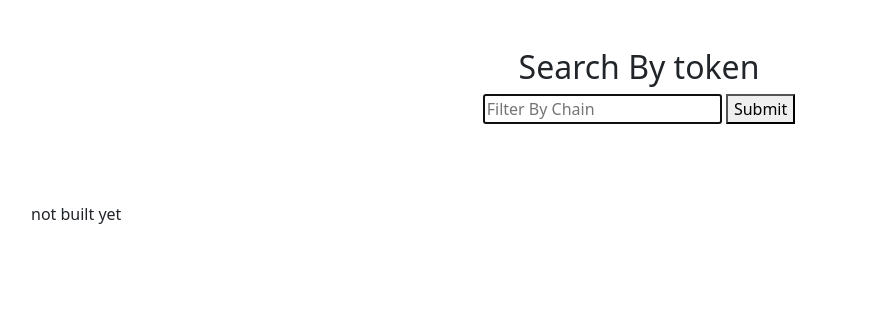
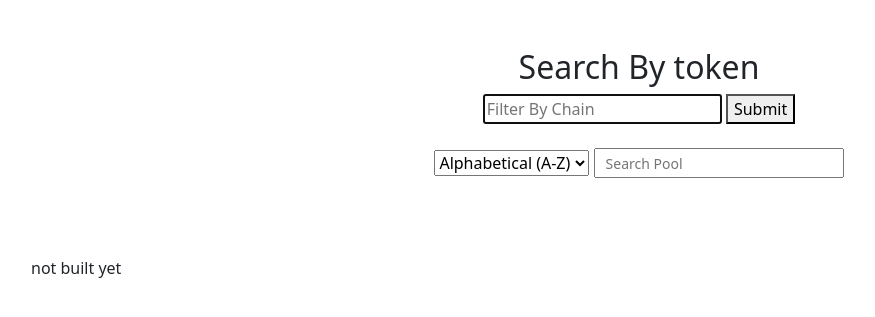
Before and after one commit to ooharuuwu/multichain-dashboard, a Flask app: page / in a window 1280 px wide. Shown: the part 98-415 px from the top of the page, without its empty margins (1-876 px from the left). Run offline with Flask 3, Linux system fonts and the light colour scheme.

Commit message:
search button and filter apy and tvl done

```diff
--- a/app.py
+++ b/app.py
@@ -10,8 +10,16 @@ url = "https://yields.llama.fi/pools"
 def index():
     if request.method == "POST":
         chain = request.form.get("chain").capitalize()
+        sort_by = request.form.get("sort_by", "alphabetical")
 
         data = blocks(chain)
+
+        if sort_by== "apy":
+            data.sort(key=lambda p: p.get("apy", 0), reverse=True)
+        elif sort_by =="tvl":
+            data.sort(key=lambda p: p.get("tvl", 0), reverse=True)
+        else:
+            data.sort(key=lambda p: p.get("project", "").lower())
 
         return render_template("index.html", pools = data)
 
@@ -93,6 +101,7 @@ def blocks(chain):
         for pool in data["data"]:
             if pool["chain"] == chain:
                 pools.append(pool)
+
         return pools
     else:
         return []
--- a/static/script.js
+++ b/static/script.js
@@ -1,10 +1,36 @@
 
-document.addEventListener("DOMContentLoaded", function() {
+
+document.addEventListener("DOMContentLoaded", function () {
     document.querySelectorAll(".pool-card").forEach(card => {
-        card.addEventListener("click", () => {
-            const poolid = card.dataset.pool
+      card.addEventListener("click", () => {
+        const poolid = card.dataset.pool;
+        window.location.href = `/graph/${poolid}`;
+      });
+    });
 
-                window.location.href = `/graph/${poolid}`;
-            });
+    const sortSelect = document.getElementById("sort-select");
+    if (sortSelect) {
+
+      sortSelect.addEventListener("change", function () {
+        document.getElementById("filter-form").submit();
+
+      });
+    }
+
+    const searchInput = document.getElementById("live-search")
+    if(searchInput) {
+        searchInput.addEventListener("input", function() {
+            const query = this.value.toLowerCase().trim().split(" ");
+
+            document.querySelectorAll(".pool-card").forEach(card =>{
+                const project = card.dataset.project || "";
+                const symbol = card.dataset.symbol || "";
+
+                const matches = query.every(term =>
+                    project.includes(term) || symbol.includes(term)
+                )
+                card.style.display = matches ? "" : "none";
+            })
         })
-    })
+    }
+  });
--- a/static/styles.css
+++ b/static/styles.css
@@ -40,3 +40,9 @@ form.form-inline {
 .protocol-select {
     width: 250px;
 }
+#live-search{
+    width: 250px;
+    height: 30px;
+    padding: 6px 10px;
+    font-size: 14px;
+}
--- a/templates/index.html
+++ b/templates/index.html
@@ -11,16 +11,29 @@
             <div class="section">
 
                 <h2>Search By token</h2>
-                <!-- TODO: Create a form for users to submit a name, a month, and a day -->
-                <form method="POST">
-                    <input name="chain" type="text" placeholder="Filter By Chain" autofocus autocomplete="on">
-                    <button name="submit" type="submit">Submit</button>
 
+                <form method="POST" id="filter-form">
+                    <input name="chain" type="text" placeholder="Filter By Chain" autofocus autocomplete="on" value="{{ request.form.get('chain', '') }}">
+                    <button type="submit">Submit</button>
+
+                    <br>
+                    <br>
+                    <select name = "sort_by" id="sort-select">
+                        <option value="alphabetical" {% if request.form.get('sort_by') == 'alphabetical' %} selected {% endif %}>Alphabetical (A-Z)</option>
+                        <option value="apy" {% if request.form.get('sort_by') == 'apy' %} selected {% endif %}>APY (High to Low)</option>
+                        <option value="tvl" {% if request.form.get('sort_by') == 'tvl' %} selected {% endif %}>TVL (High to Low)</option>
+                    </select>
+                    <input type="text" id="live-search" placeholder="Search Pool" />
                 </form>
 
+
                 <div id = "pool-list">
+
                     {% for pool in pools %}
-                        <div class = "pool-card" data-pool= "{{ pool['pool'] }}" data-apy = "{{ pool['apy']}}">
+                        <div class = "pool-card" data-pool= "{{ pool['pool'] }}"
+                                                 data-apy = "{{ pool['apy']}}"
+                                                 data-project = "{{ pool['project'] | lower }}"
+                                                 data-symbol = "{{ pool['symbol'] | lower }}">
                             <h3>{{ pool["project"]}}</h3>
                             <p><strong>Pair: </strong>{{ pool["symbol"]}}</p>
                             <p><strong>APY: </strong>{{  "%.4f"| format(pool["apy"]) }}</p>
```
